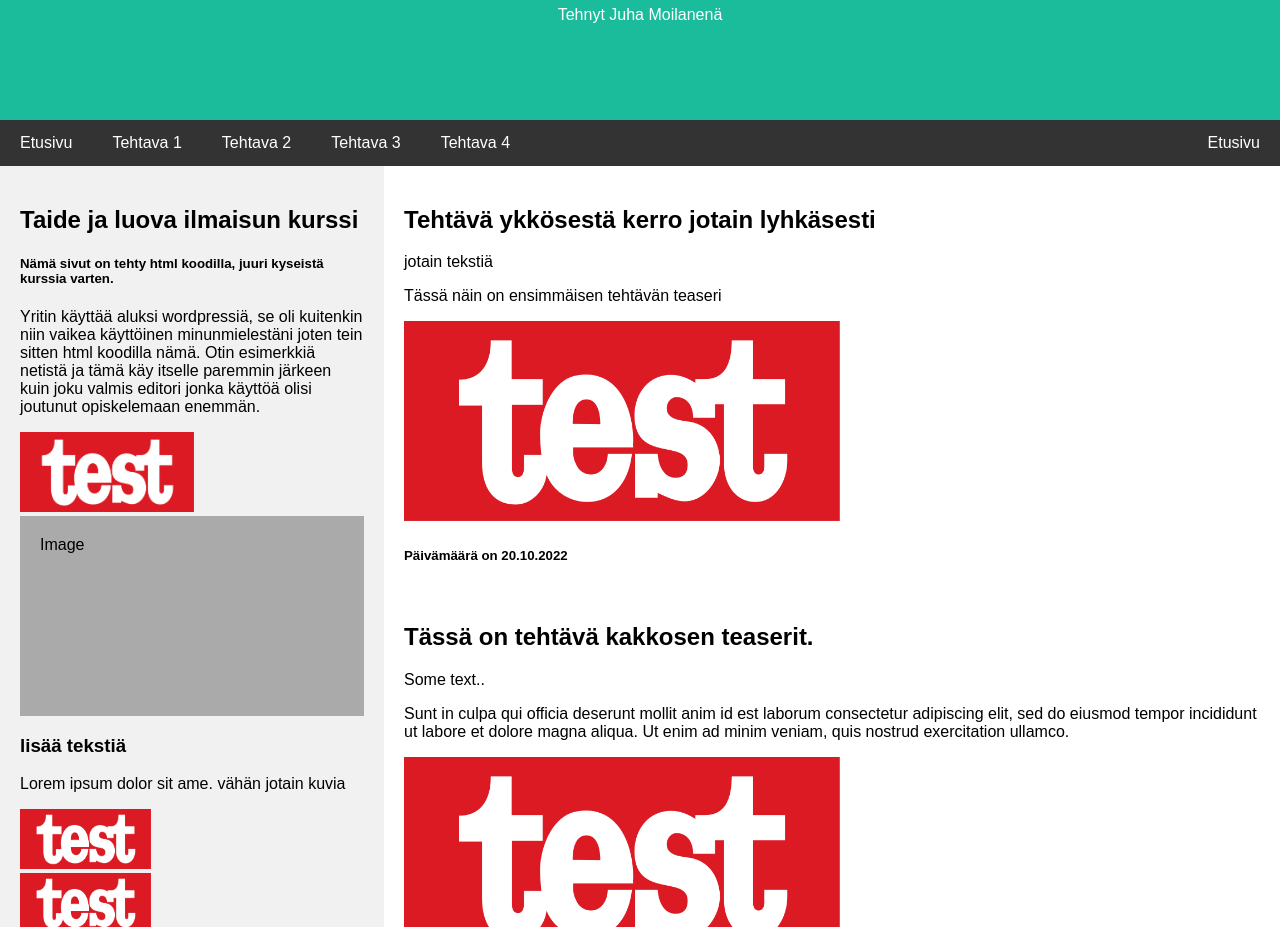
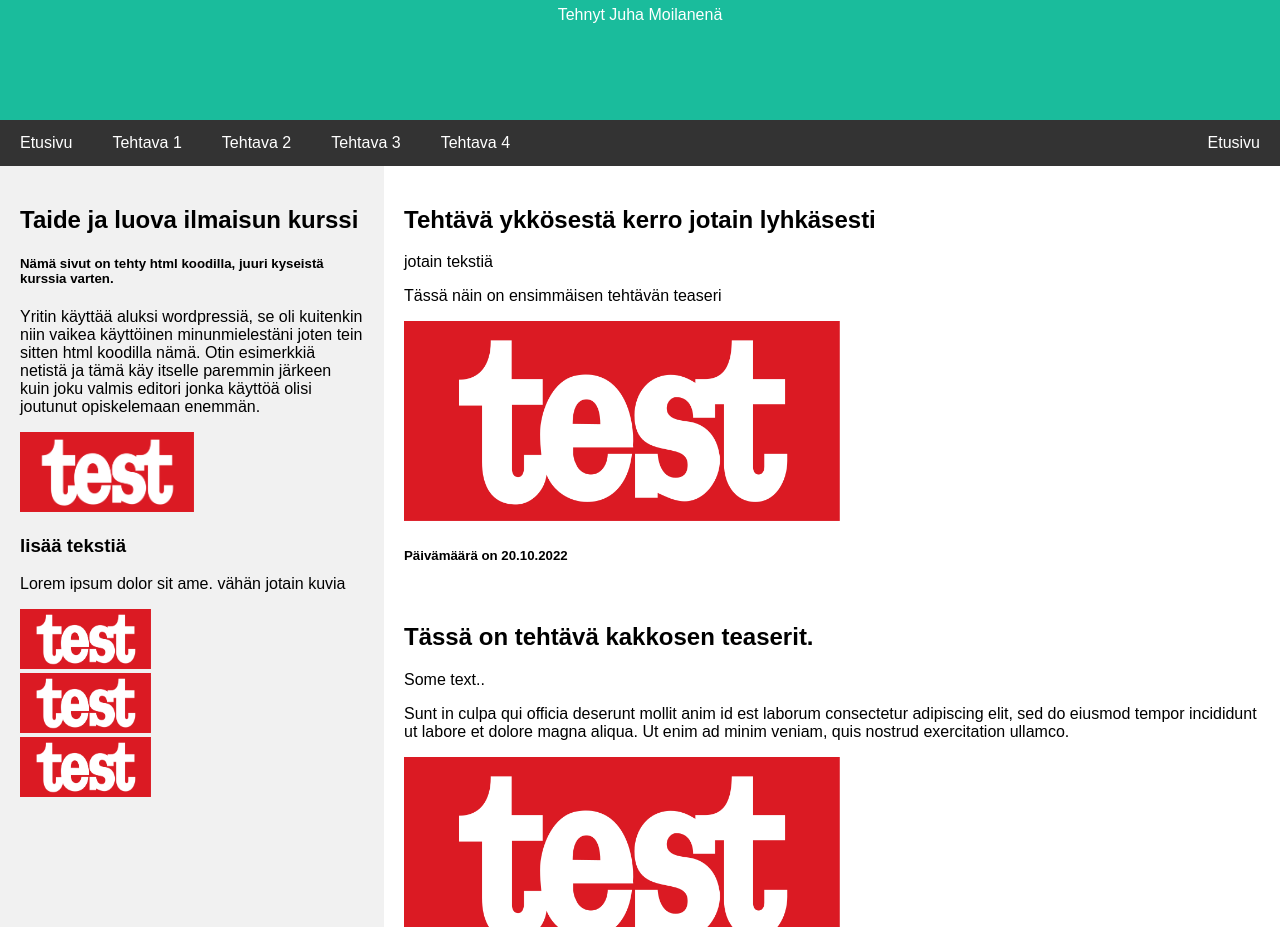
Before and after one commit to JuhaMoi1/JuhaMoi1.github.io, a plain HTML site: page index.html in a window 1280 px wide. Shown: the part 173-1100 px from the top of the page. Drawn offline with Linux system fonts and the light colour scheme.

Commit message:
Update index.html

```diff
--- a/index.html
+++ b/index.html
@@ -112,7 +112,6 @@ body {
 	olisi joutunut opiskelemaan enemmän.</p>
 
     <img src="test.png" style="height:80px;">
-	<div class="fakeimg" style="height:200px;">Image</div>
     <h3>lisää tekstiä</h3>
     <p>Lorem ipsum dolor sit ame. vähän jotain kuvia</p>
 
```
